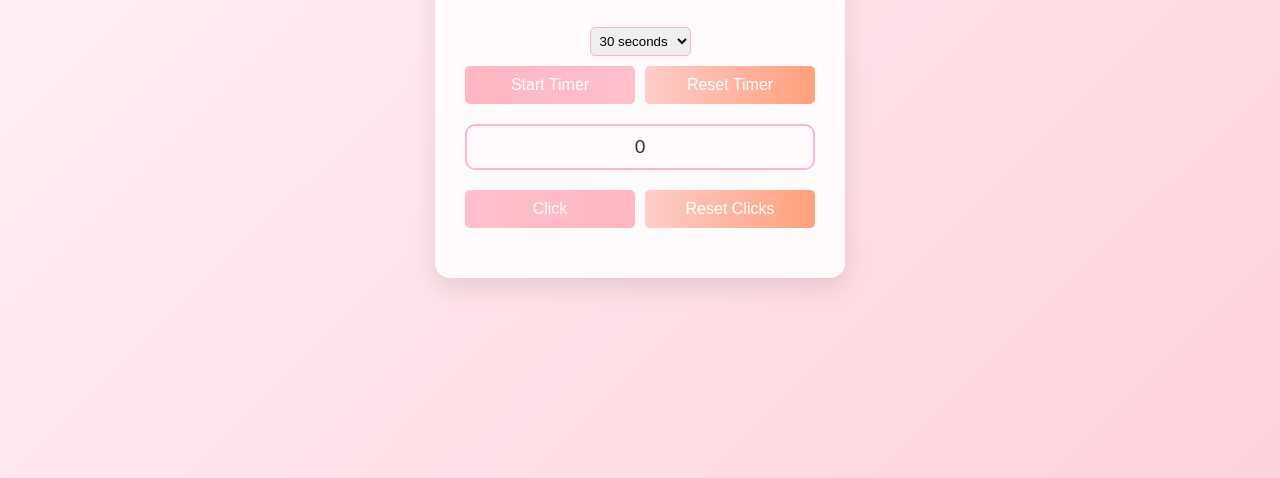
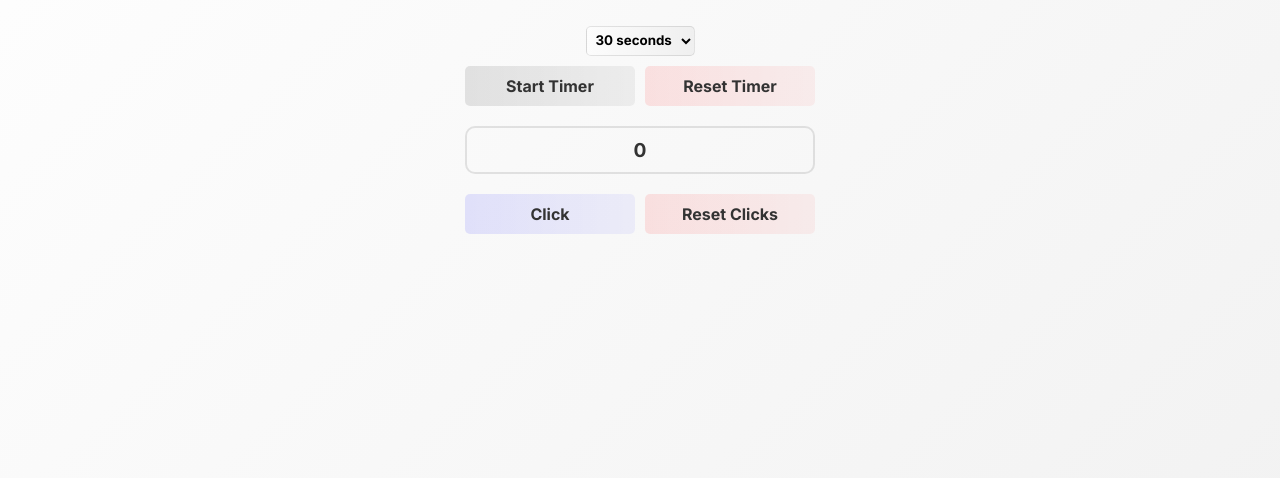
Before and after one commit to Sudhir678/workout-timer, a plain HTML site: page index.html in a window 1280 px wide. Shown: the part 322-800 px from the top of the page. Drawn offline with Linux system fonts and the light colour scheme.

Commit message:
Update index.html

```diff
--- a/index.html
+++ b/index.html
@@ -5,29 +5,28 @@
     <title>Timer and Click Counter</title>
     <link rel="manifest" href="manifest.json">
     <meta name="viewport" content="width=device-width, initial-scale=1">
+    <link href="https://fonts.googleapis.com/css2?family=Inter:wght@700&display=swap" rel="stylesheet">
     <style>
         body {
-            font-family: Arial, sans-serif;
+            font-family: 'Inter', sans-serif;
             display: flex;
             justify-content: center;
             align-items: center;
             height: 100vh;
             margin: 0;
-            background: linear-gradient(135deg, #fff5f8 0%, #ffd1dc 100%);
+            background: linear-gradient(135deg, rgba(255,255,255,0.5) 0%, rgba(230,230,230,0.5) 100%);
         }
         .container {
             text-align: center;
-            background-color: rgba(255, 255, 255, 0.85);
             padding: 30px;
             border-radius: 15px;
-            box-shadow: 0 10px 25px rgba(0,0,0,0.1);
             width: 350px;
         }
         #timer {
             font-size: 2.5em;
             margin: 20px 0;
             color: #333;
-            border: 2px solid #ffb6c1;
+            border: 2px solid rgba(0,0,0,0.1);
             border-radius: 10px;
             padding: 10px;
         }
@@ -38,6 +37,8 @@
             margin-bottom: 20px;
         }
         button {
+    font-family: 'Inter', sans-serif;
+    font-weight: 700;
             margin: 0;
             padding: 10px 20px;
             font-size: 1em;
@@ -45,14 +46,16 @@
             border: none;
             border-radius: 5px;
             transition: all 0.2s ease;
-            background: linear-gradient(to right, #ffb6c1, #ffc0cb);
-            color: white;
+            background: linear-gradient(to right, rgba(0,0,0,0.1), rgba(0,0,0,0.05));
+            color: #333;
         }
         .reset-btn {
-            background: linear-gradient(to right, #ffcccb, #ffa07a);
+            background: linear-gradient(to right, rgba(255,0,0,0.1), rgba(255,0,0,0.05));
+            color: #333;
         }
         .click-btn {
-            background: linear-gradient(to right, #ffc0cb, #ffb6c1);
+            background: linear-gradient(to right, rgba(0,0,255,0.1), rgba(0,0,255,0.05));
+            color: #333;
         }
         button:hover {
             opacity: 0.9;
@@ -66,13 +69,15 @@
             margin: 10px 0;
             padding: 5px;
             border-radius: 5px;
-            border: 1px solid #ffb6c1;
+            border: 1px solid rgba(0,0,0,0.1);
+            background: linear-gradient(to right, rgba(255,255,255,0.5), rgba(230,230,230,0.5));
+            font-family: 'Inter', sans-serif;
         }
         #clickCounter {
             margin: 20px 0;
             font-size: 1.2em;
             color: #333;
-            border: 2px solid #ffb6c1;
+            border: 2px solid rgba(0,0,0,0.1);
             border-radius: 10px;
             padding: 10px;
         }
```
